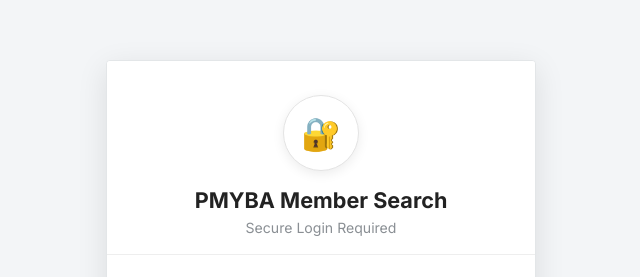
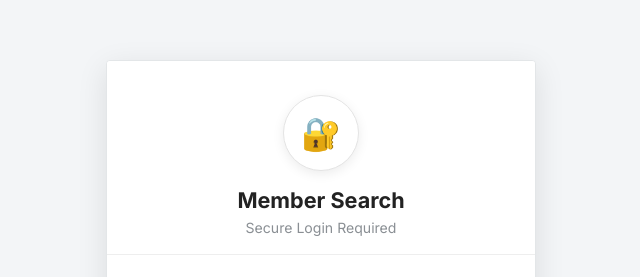
Before and after one commit to adnan7339/ledger, a plain HTML site: page index.html in a window 1280 px wide. Shown: the part 107-384 px from the top of the page, without its empty margins (319-959 px from the left). Drawn offline with Linux system fonts and the light colour scheme.

Commit message:
Update title and header to 'Member Search'

```diff
--- a/index.html
+++ b/index.html
@@ -3,7 +3,7 @@
 <head>
 <meta charset="utf-8">
 <meta name="viewport" content="width=device-width, initial-scale=1">
-<title>Prime Minister Youth Business &amp; Agriculture — Member Search</title>
+<title>Member Search</title>
 <link rel="preconnect" href="https://fonts.googleapis.com">
 <link rel="preconnect" href="https://fonts.gstatic.com" crossorigin>
 <link href="https://fonts.googleapis.com/css2?family=Inter:wght@400;500;600;700;800&display=swap" rel="stylesheet">
@@ -145,7 +145,7 @@ td:first-child,td:nth-child(2){color:var(--navy);font-weight:600}
   <div class="login-box">
     <div class="login-header">
       <div class="login-logo">🔐</div>
-      <h2 class="login-title">PMYBA Member Search</h2>
+      <h2 class="login-title">Member Search</h2>
       <p class="login-subtitle">Secure Login Required</p>
     </div>
     <div class="login-body">
```
